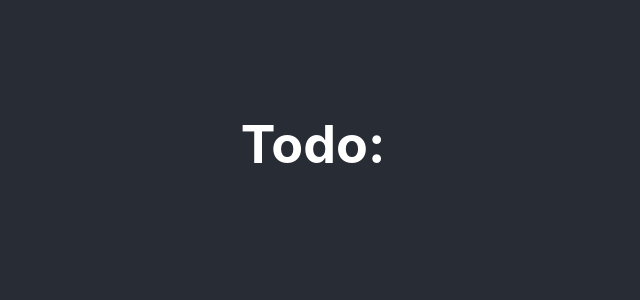
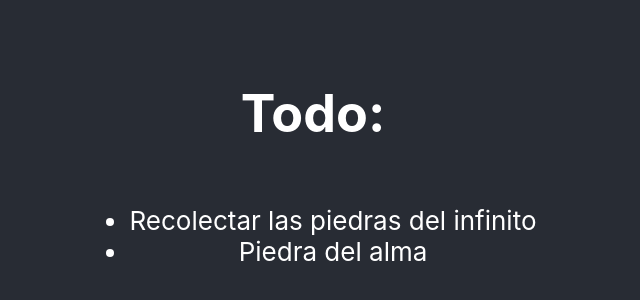
Before and after one commit to MSiestoGarabana/todo-app, a React (Create React App) app: page / in a window 1280 px wide. Shown: the part 230-530 px from the top of the page, without its empty margins (327-967 px from the left). Built offline with nearby package versions, Linux system fonts and the light colour scheme.

Commit message:
Setting up TodoList.tsx

```diff
--- a/src/todo/components/TodoList.tsx
+++ b/src/todo/components/TodoList.tsx
@@ -1,11 +1,17 @@
-import React from 'react'
+import React, { useContext } from 'react'
+import { TodoContext } from '../context/TodoContext'
+import { TodoItem } from './TodoItem'
 
 export const TodoList = () => {
 
+    const {todoState} = useContext (TodoContext)
+    const { todos } = todoState
 
     return (
     <ul>
-
+     {
+     todos.map( todo=> <TodoItem key = {todo.id} todo={ todo } /> )
+     }
     </ul>
   )
 }
```
